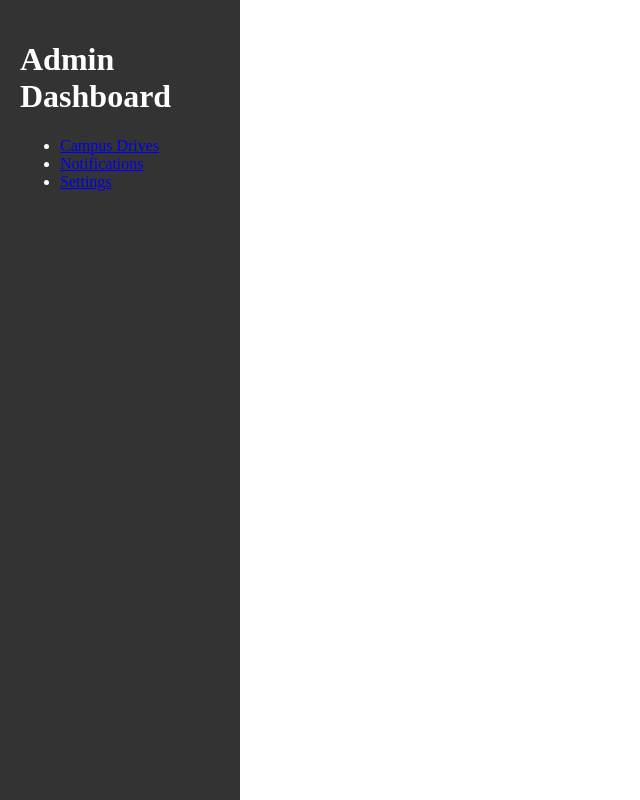
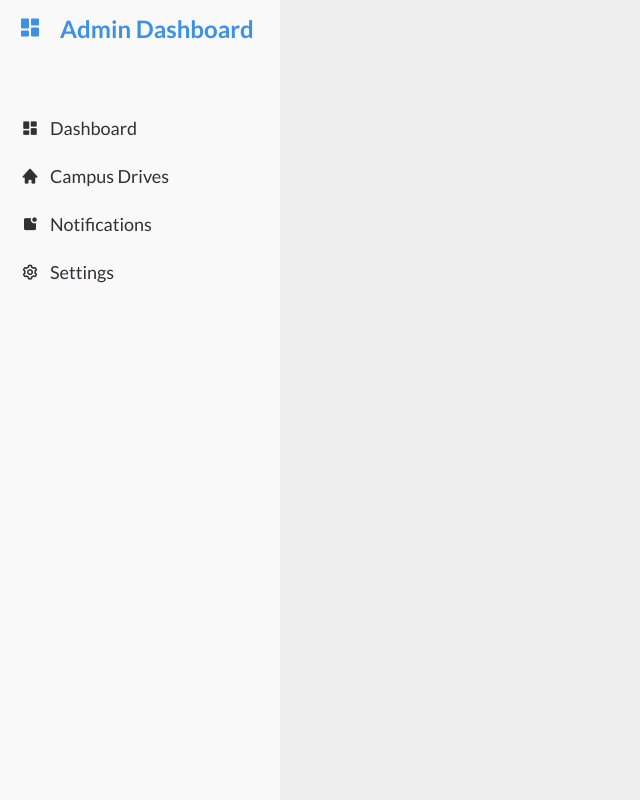
Before and after one commit to Aayushbijalwan16/Website-Project, a plain HTML site: page include/admin/admin.html in a window 1280 px wide. Shown: the whole page, without its empty margins (0-640 px from the left). Drawn offline with nearby package versions, Linux system fonts and the light colour scheme.

Commit message:
new release

```diff
--- a/include/admin/admin.html
+++ b/include/admin/admin.html
@@ -3,16 +3,33 @@
 <head>
 	<title>Admin Dashboard</title>
 	<link rel="stylesheet" type="text/css" href="styles.css">
+	<link href='https://unpkg.com/boxicons@2.1.4/css/boxicons.min.css' rel='stylesheet'>
 </head>
 <body>
-	<div class="sidebar">
-		<h1>Admin Dashboard</h1>
-		<ul>
-			<li><a href="#">Campus Drives</a></li>
-			<li><a href="#">Notifications</a></li>
-			<li><a href="#">Settings</a></li>
+	<section id="sidebar">
+			<a href="#" class="AdminDashboard">
+				<i class="bx bxs-dashboard"></i>
+				<span>Admin Dashboard</span>
+			</a>
+		<ul class="side-menu top">
+			<li class="active"><a href="#" class="Dashboard">
+				<i class="bx bxs-dashboard"></i>
+                <span>Dashboard</span>
+			</a></li>
+			<li><a href="#" class="Campus Drives">
+				<i class="bx bxs-home"></i>
+                <span>Campus Drives</span>
+			</a></li>
+			<li><a href="#" class="Notifications">
+				<i class='bx bxs-notification'></i>
+                <span>Notifications</span>
+			</a></li>
+			<li><a href="#" class="Settings">
+				<i class='bx bx-cog' ></i>
+                <span>Settings</span>
+			</a></li>
 		</ul>
-	</div>
+    </section>
 	<div class="content">
 
 	<script src="script.js"></script>
--- a/include/admin/script.js
+++ b/include/admin/script.js
@@ -1,4 +1,11 @@
-// Toggle sidebar on mobile
-document.querySelector('.sidebar h1').addEventListener('click', function() {
-	document.querySelector('.sidebar').classList.toggle('collapsed');
+const allSideMenu = document.querySelectorAll('#sidebar .side-menu.top li a');
+allSideMenu.forEach(item=> {
+	const li = iitem.parentElement;
+
+	item.addEventListener('click',function (){
+		allSideMenu.forEach(i=> {
+			i.parentElement.classList.remove('active');
+        })
+		li.classList.add('active');
+	})
 });
--- a/include/admin/styles.css
+++ b/include/admin/styles.css
@@ -1,26 +1,133 @@
-.sidebar {
-	background-color: #333;
-	color: #fff;
-	padding: 20px;
-	width: 200px;
+@import url('https://fonts.googleapis.com/css2?family=Lato:wght@400;700&family=Poppins:wght@400;500;600;700&display=swap');
+
+* {
+	margin: 0;
+	padding: 0;
+	box-sizing: border-box;
+}
+
+a {
+	text-decoration: none;
+}
+
+li {
+	list-style: none;
+}
+
+:root {
+	--poppins: 'Poppins', sans-serif;
+	--lato: 'Lato', sans-serif;
+
+	--light: #F9F9F9;
+	--blue: #3C91E6;
+	--light-blue: #CFE8FF;
+	--grey: #eee;
+	--dark-grey: #AAAAAA;
+	--dark: #342E37;
+	--red: #DB504A;
+	--yellow: #FFCE26;
+	--light-yellow: #FFF2C6;
+	--orange: #FD7238;
+	--light-orange: #FFE0D3;
+}
+
+html {
+	overflow-x: hidden;
+}
+
+body.dark {
+	--light: #0C0C1E;
+	--grey: #060714;
+	--dark: #FBFBFB;
+}
+body{
+	background: var(--grey);
+}
+
+/* Sidebar */
+#sidebar{
 	position: fixed;
 	top: 0;
 	left: 0;
+	width: 280px;
 	height: 100%;
+	background:  var(--light);
+	z-index: 1000;
+	font-family: var(--lato);
 }
 
-.content {
-	padding: 20px;
-	margin-left: 200px;
+#sidebar .AdminDashboard{
+    font-size: 24px;
+	font-weight: 700;
+	height: 56px;
+	display: flex;
+	align-items: center;
+	color: var(--blue);
 }
 
-@media (max-width: 768px) {
-	.sidebar {
-		width: 100%;
-		height: auto;
-		position: relative;
-	}
-	.content {
-		margin-left: 0;
-	}
+#sidebar .AdminDashboard .bx{
+    min-width: 60px;
+	display: flex;
+	justify-content: center;
 }
+#sidebar .side-menu{
+	width: 100%;
+	margin-top: 48px;
+}
+
+#sidebar .side-menu li{
+	padding: 4px;
+    height: 48px;
+    margin-left: 6px;
+	background: transparent;
+	border-radius: 48px 0 0 48px;
+}
+#sidebar .side-menu li .active{
+	background: var(--grey);
+	position: relative;
+	color: var(--orange);
+}
+#sidebar .side-menu li .active{
+	color: var(--orange);
+}
+#sidebar .side-menu li .active::before{
+	content: "";
+    position: absolute;
+    top: -40;
+    right: 0;
+    width: 40px;
+    height: 40px;
+    border-radius: 50%;
+	box-shadow: 20px 20px 0 var(--grey);
+	z-index: -1;
+}
+#sidebar .side-menu li .active::after{
+	content: "";
+    position: absolute;
+    bottom: -40;
+    right: 0;
+    width: 40px;
+    height: 40px;
+    border-radius: 50%;
+	box-shadow: 20px -20px 0 var(--grey);
+	z-index: -1;
+}
+#sidebar .side-menu li a{
+	width: 100%;
+	height: 100%;
+	background: var(--light);
+	display: flex;
+	align-items: center;
+	border-radius: 48px;
+	font-size: 18px;
+	color: var(--dark);
+}
+
+#sidebar .side-menu.top li a:hover{
+    color: var(--orange);
+}
+#sidebar .side-menu li a .bx{
+	min-width: calc(60px - (4px + 6px) * 2);
+	display: flex;
+	justify-content: center;
+}
```
